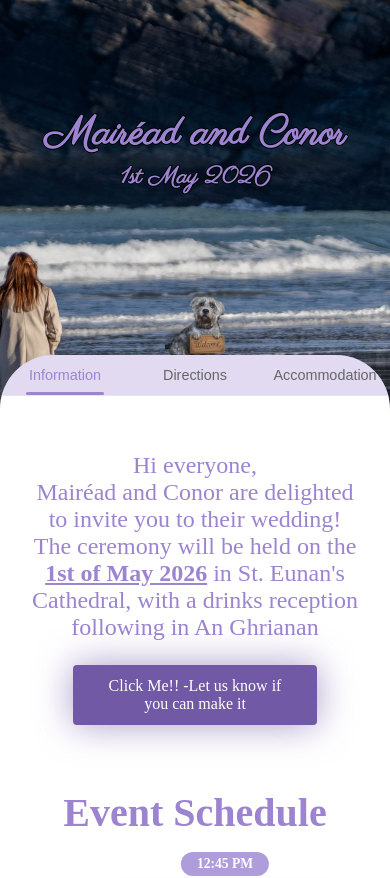
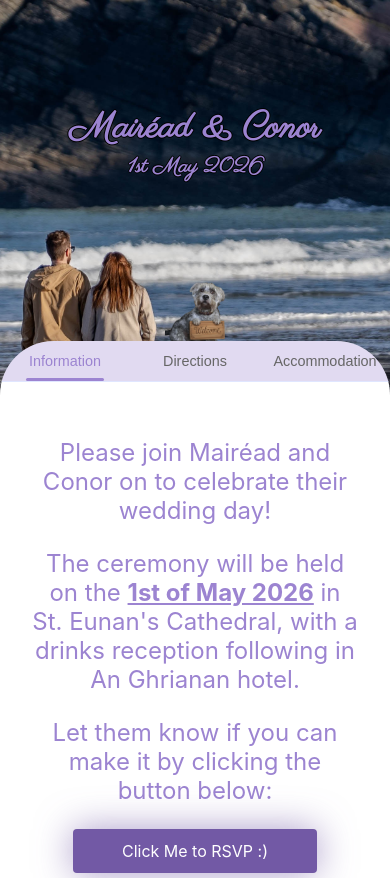
Before and after one commit to creaghstc/wedding-site, a React (Create React App) app: page / in a window 390 px wide. Shown: the top 878 px of the page. Built offline with nearby package versions, Linux system fonts and the light colour scheme.

Commit message:
Minor tweaks

```diff
--- a/src/App.css
+++ b/src/App.css
@@ -1,7 +1,6 @@
 body {
     margin: 0;
     background: #fdfdfb; /* main body background color */
-    font-family: 'Great Vibes', cursive;
 }
 
 .banner {
@@ -15,6 +14,7 @@ body {
     color: #9c84d1;
     font-size:40px;
     font-family: 'Parisienne', cursive;
+    padding: 0 40px 0 40px;
     padding: 0 40px 0 40px;
     margin: 80px auto;
     text-shadow:
@@ -131,7 +131,6 @@ body {
 
 .timeline-title {
     text-align: center;
-    font-family: 'Great Vibes', cursive;
     font-size: 2.5rem;
     color: #9c84d1;
     margin-bottom: 3rem;
@@ -258,9 +257,11 @@ body {
 }
 
 @media (max-width: 768px) {
-    /*.tab-nav {*/
-    /*    flex-wrap: wrap;*/
-    /*}*/
+    .banner {
+        background:
+                linear-gradient(to bottom, rgba(11, 17, 32, 0) 70%, #fdfdfb 100%),
+                url('images/banner-mob.jpg') center/cover no-repeat;
+    }
 
     .tab-btn {
         flex: 1 1 50%;
@@ -269,7 +270,7 @@ body {
     }
 
     .headerContent {
-        font-size: 20px;
+        font-size: 18px;
     }
 
     .directions {
@@ -281,10 +282,10 @@ body {
     }
 
     .timeline-item {
+        padding-top: 15px;
         margin-left: 60px !important;
         margin-right: 0 !important;
     }
-
     .timeline-item.right {
         flex-direction: row;
     }
--- a/src/App.tsx
+++ b/src/App.tsx
@@ -10,7 +10,7 @@ export function App() {
           <div className={"banner"}>
               <div className={"headerContainer"}>
                   <div className={"headerContent"}>
-                      <h1 style={{marginBottom: "0px"}}>Mairéad and Conor</h1>
+                      <h1 style={{marginBottom: "0px"}}>Mairéad & Conor</h1>
                       <div style={{
                           display: "flex",
                           flexDirection: "column",
--- a/src/pages/directions.tsx
+++ b/src/pages/directions.tsx
@@ -1,8 +1,9 @@
 export function Directions() {
     return (
         <div className="directionsContainer">
-            <p>The ceremony will be held in St. Eunan&apos;s Cathedral, please be seated <b>by 12:45</b>. <br/>
-                There will be a bus leaving for the recpetion after the ceremony, please let us know in the <a href={"https://withjoy.com/mairead-with-conor/rsvp"} target={"_blank"} rel="noreferrer">RSVP</a> if you will require this bus service.
+            <p>The ceremony will be held in St. Eunan&apos;s Cathedral, please be seated <b>by 12:45</b>.<p/>
+                There will be a bus leaving for the recpetion after the ceremony.<p/>
+                Please let us know in the <a href={"https://withjoy.com/mairead-with-conor/rsvp"} target={"_blank"} rel="noreferrer">RSVP</a> if you will require this bus service.
             </p>
             <iframe
                 title={"Cathedral Directions"}
@@ -10,10 +11,9 @@ export function Directions() {
                 loading="lazy" className={"directions"}
                 referrerPolicy="no-referrer-when-downgrade"></iframe>
 
-            <p>The reception will be in An Ghrianan Hotel in Burt at 3:30pm.<br/>
-                There will be a bus leaving reception that will stop off in Letterkenny and continue to Creeslough after the evening has finished, please let us know in the <a href={"https://withjoy.com/mairead-with-conor/rsvp"} target={"_blank"} rel="noreferrer">RSVP</a> if you will require this bus service.
-
-
+            <p>The reception will be in An Ghrianan Hotel in Burt at 3:30pm.<p/>
+                There will be a bus leaving reception that will stop off in Letterkenny and continue to Creeslough after the evening has finished.<p/>
+                Please let us know in the <a href={"https://withjoy.com/mairead-with-conor/rsvp"} target={"_blank"} rel="noreferrer">RSVP</a> if you will require this bus service.
             </p>
             <iframe
                 title={"Reception Directions"}
--- a/src/pages/information.tsx
+++ b/src/pages/information.tsx
@@ -4,9 +4,11 @@ import {Rsvp} from "./rsvp";
 export function Information (){
     return(
        <div className={"mainContentHeader"}>
-           <p>Hi everyone,<br/>Mairéad and Conor are delighted to invite you to their wedding!
-               <br/>The ceremony will be held on the <b><u>1st of May 2026</u></b> in St. Eunan&apos;s Cathedral,
-               with a drinks reception following in An Ghrianan</p>
+           <p>Please join Mairéad and Conor on to celebrate their wedding day!<p/>
+               The ceremony will be held on the <b><u>1st of May 2026</u></b> in St. Eunan&apos;s Cathedral,
+               with a drinks reception following in An Ghrianan hotel.<p/>
+               Let them know if you can make it by clicking the button below:
+           </p>
            <Rsvp></Rsvp>
            <WeddingTimeline></WeddingTimeline>
 
--- a/src/pages/rsvp.tsx
+++ b/src/pages/rsvp.tsx
@@ -7,7 +7,7 @@ export function Rsvp() {
                 rel="noopener noreferrer"
                 className={"rsvpButton"}
             >
-                Click Me!! -Let us know if you can make it
+                Click Me to RSVP :)
             </a>
         </>
     )
```
Also changed, not shown: src/images/banner-mob.jpg (added).
